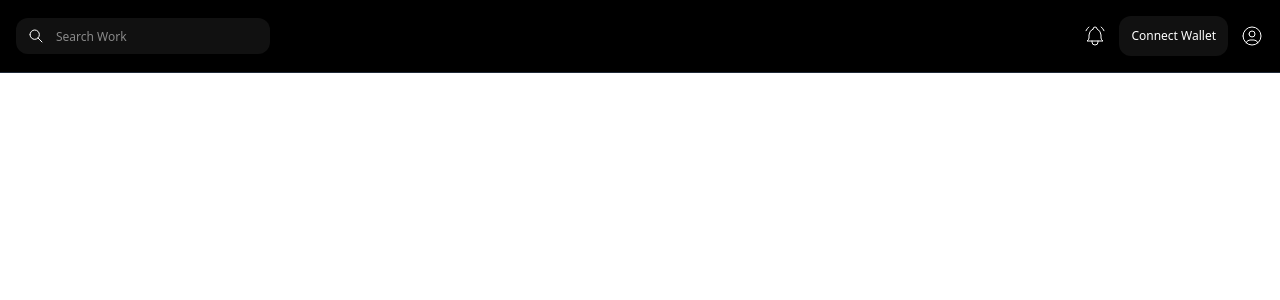
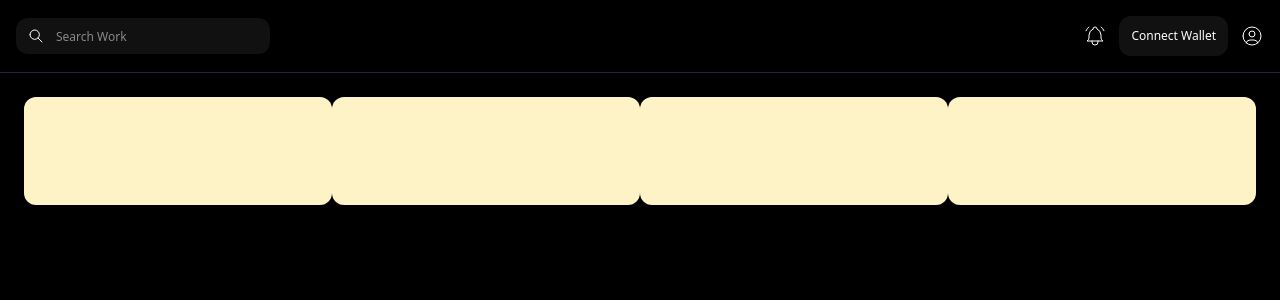
Before and after one commit to rachitdhaka/Drop-Service---Orbit-Us, a React (Vite) app: page /dashboard in a window 1280 px wide. Shown: the top 300 px of the page. Built offline with nearby package versions, Linux system fonts and the light colour scheme.

Commit message:
Dashboard

```diff
--- /dev/null
+++ b/src/components/Boxes.jsx
@@ -0,0 +1,11 @@
+import React from 'react'
+
+const Boxes = () => {
+  return (
+    <div className='h-[108px] w-[326px] bg-amber-100 rounded-[12px]'>
+
+    </div>
+  )
+}
+
+export default Boxes
--- a/src/components/Dashboard.jsx
+++ b/src/components/Dashboard.jsx
@@ -1,8 +1,16 @@
 import React from 'react'
+import Boxes from './Boxes'
 
 const Dashboard = () => {
   return (
-    <div className='bg-black'>
+    <div className='h-screen bg-black '>
+
+      <div className='w-full flex justify-evenly p-6'>
+        <Boxes/>
+        <Boxes/>
+        <Boxes/>
+        <Boxes/>
+      </div>
 
     </div>
   )
--- a/src/components/LandingPage.jsx
+++ b/src/components/LandingPage.jsx
@@ -5,10 +5,18 @@ const LandingPage = () => {
   return (
     <div className="bg-black h-screen flex flex-col justify-center items-center gap-3">
 
-        <p className="text-white">This is the Landing Page</p>
-      <NavLink to="/dashboard" className="text-white text-xs mt-3">
+        <p className="text-white">This is the Landing Page - Go to this Pages </p>
+      <div className="flex gap-4">
+        <NavLink to="/dashboard" className="text-white text-xs mt-3">
         <span className="text-white bg-neutral-700 p-3 rounded-2xl  ">Dashboard</span>
       </NavLink>
+      <NavLink to="/signup" className="text-white text-xs mt-3">
+        <span className="text-white bg-neutral-700 p-3 rounded-2xl  ">Sign up</span>
+      </NavLink>
+      <NavLink to="/login" className="text-white text-xs mt-3">
+        <span className="text-white bg-neutral-700 p-3 rounded-2xl  ">Login</span>
+      </NavLink>
+      </div>
     </div>
   );
 };
```
